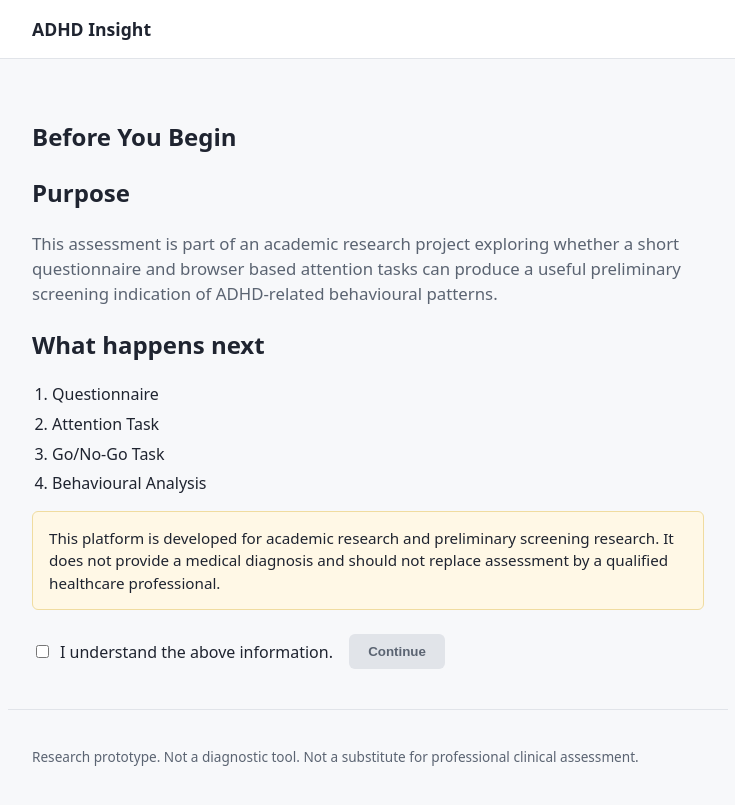
After one commit to Midhunm107/ADHD-risk-screening-platform, a Flask app: page /consent in a window 1280 px wide. The commit adds this page. Shown: the whole page, without its empty margins (272-1007 px from the left). Run offline with Flask 3, Linux system fonts and the light colour scheme.

Commit message:
Phase 5: consent/disclaimer page

```diff
--- a/routes/main.py
+++ b/routes/main.py
@@ -12,3 +12,8 @@ main_bp = Blueprint("main", __name__)
 @main_bp.route("/")
 def index():
     return render_template("index.html")
+
+
+@main_bp.route("/consent")
+def consent():
+    return render_template("consent.html")
--- a/static/css/style.css
+++ b/static/css/style.css
@@ -70,6 +70,58 @@ body {
   font-style: italic;
 }
 
+.cta {
+  display: inline-block;
+  background: var(--color-primary);
+  color: #fff;
+  text-decoration: none;
+  padding: 0.6rem 1.2rem;
+  border-radius: 6px;
+  font-weight: 600;
+}
+
+.cta:hover {
+  opacity: 0.9;
+}
+
+.consent-flow {
+  padding-left: 1.25rem;
+}
+
+.consent-flow li {
+  margin-bottom: 0.35rem;
+}
+
+.consent-form {
+  margin-top: 1.5rem;
+  display: flex;
+  align-items: center;
+  gap: 1rem;
+  flex-wrap: wrap;
+}
+
+.consent-check {
+  display: flex;
+  align-items: center;
+  gap: 0.5rem;
+}
+
+.consent-form button {
+  background: var(--color-primary);
+  color: #fff;
+  border: none;
+  border-radius: 6px;
+  padding: 0.6rem 1.2rem;
+  font-weight: 600;
+  cursor: pointer;
+}
+
+.consent-form button:disabled {
+  background: var(--color-border);
+  color: var(--color-muted);
+  cursor: not-allowed;
+}
+
 .site-footer {
   max-width: var(--max-width);
   margin: 0 auto;
--- /dev/null
+++ b/static/js/consent.js
@@ -0,0 +1,19 @@
+// Consent page: keep "Continue" disabled until the checkbox is checked.
+// The questionnaire route doesn't exist yet, so submitting just reveals a
+// note instead of navigating anywhere.
+
+document.addEventListener("DOMContentLoaded", function () {
+  var checkbox = document.getElementById("consent-checkbox");
+  var continueBtn = document.getElementById("consent-continue");
+  var form = document.getElementById("consent-form");
+  var nextNote = document.getElementById("consent-next-note");
+
+  checkbox.addEventListener("change", function () {
+    continueBtn.disabled = !checkbox.checked;
+  });
+
+  form.addEventListener("submit", function (event) {
+    event.preventDefault();
+    nextNote.hidden = false;
+  });
+});
--- a/templates/base.html
+++ b/templates/base.html
@@ -21,5 +21,7 @@
     <p>Research prototype. Not a diagnostic tool. Not a substitute for
       professional clinical assessment.</p>
   </footer>
+
+  {% block scripts %}{% endblock %}
 </body>
 </html>
--- /dev/null
+++ b/templates/consent.html
@@ -0,0 +1,48 @@
+{% extends "base.html" %}
+
+{% block title %}ADHD Insight — Consent{% endblock %}
+
+{% block content %}
+  <section class="consent">
+    <h1>Before You Begin</h1>
+
+    <h2>Purpose</h2>
+    <p class="lead">
+      This assessment is part of an academic research project exploring
+      whether a short questionnaire and browser based attention tasks can
+      produce a useful preliminary screening indication of ADHD-related
+      behavioural patterns.
+    </p>
+
+    <h2>What happens next</h2>
+    <ol class="consent-flow">
+      <li>Questionnaire</li>
+      <li>Attention Task</li>
+      <li>Go/No-Go Task</li>
+      <li>Behavioural Analysis</li>
+    </ol>
+
+    <p class="disclaimer">
+      This platform is developed for academic research and preliminary
+      screening research. It does not provide a medical diagnosis and
+      should not replace assessment by a qualified healthcare professional.
+    </p>
+
+    <form class="consent-form" id="consent-form">
+      <label class="consent-check">
+        <input type="checkbox" id="consent-checkbox">
+        I understand the above information.
+      </label>
+
+      <button type="submit" id="consent-continue" disabled>Continue</button>
+    </form>
+
+    <p class="status-note" id="consent-next-note" hidden>
+      The questionnaire page is still under construction.
+    </p>
+  </section>
+{% endblock %}
+
+{% block scripts %}
+  <script src="{{ url_for('static', filename='js/consent.js') }}"></script>
+{% endblock %}
--- a/templates/index.html
+++ b/templates/index.html
@@ -18,9 +18,10 @@
       with a healthcare professional.
     </p>
 
+    <p><a class="cta" href="{{ url_for('main.consent') }}">Get started</a></p>
+
     <p class="status-note">
-      The assessment flow (consent, questionnaire, and cognitive tasks) is
-      still under construction.
+      The questionnaire and cognitive tasks are still under construction.
     </p>
   </section>
 {% endblock %}
```
